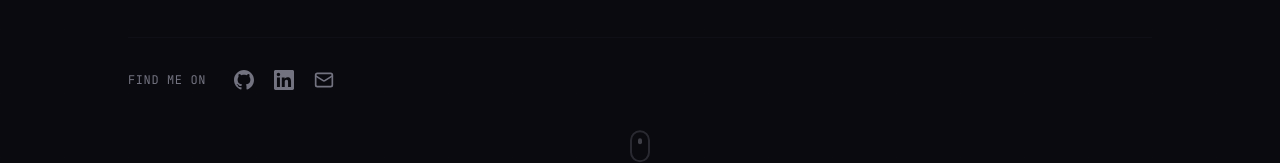
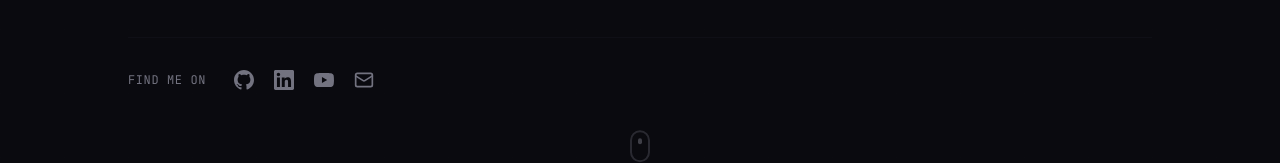
Before and after one commit to gianjericho/gje-portfolio, a Next.js app: page / in a window 1280 px wide. Shown: the part 611-774 px from the top of the page. Built offline with nearby package versions, Linux system fonts and the light colour scheme.

Commit message:
feat: render YouTube channel in hero, footer, and contact social rows

```diff
--- a/components/contact.tsx
+++ b/components/contact.tsx
@@ -4,7 +4,7 @@
 import { DATA } from "@/data/resume";
 import { SectionHeading } from "./section-heading";
 import { Mail, Phone, ArrowUpRight } from "lucide-react";
-import { GithubIcon, LinkedinIcon } from "@/components/icons";
+import { GithubIcon, LinkedinIcon, YoutubeIcon } from "@/components/icons";
 
 export function Contact() {
   return (
@@ -98,6 +98,15 @@
                 <LinkedinIcon className="w-4 h-4" />
                 LinkedIn
               </a>
+              <a
+                href={DATA.youtube}
+                target="_blank"
+                rel="noopener noreferrer"
+                className="inline-flex items-center gap-2 text-sm text-muted-foreground hover:text-primary transition-colors animated-underline"
+              >
+                <YoutubeIcon className="w-4 h-4" />
+                YouTube
+              </a>
             </div>
           </div>
         </motion.div>
--- a/components/footer.tsx
+++ b/components/footer.tsx
@@ -1,6 +1,6 @@
 import { DATA } from "@/data/resume";
 import { Mail } from "lucide-react";
-import { GithubIcon, LinkedinIcon } from "@/components/icons";
+import { GithubIcon, LinkedinIcon, YoutubeIcon } from "@/components/icons";
 
 export function Footer() {
   return (
@@ -43,6 +43,15 @@
             <LinkedinIcon className="w-4 h-4" />
           </a>
           <a
+            href={DATA.youtube}
+            target="_blank"
+            rel="noopener noreferrer"
+            className="text-muted-foreground hover:text-primary transition-colors"
+            aria-label="YouTube"
+          >
+            <YoutubeIcon className="w-4 h-4" />
+          </a>
+          <a
             href={`mailto:${DATA.email}`}
             className="text-muted-foreground hover:text-primary transition-colors"
             aria-label="Email"
--- a/components/hero.tsx
+++ b/components/hero.tsx
@@ -3,7 +3,7 @@
 import { motion } from "framer-motion";
 import { DATA } from "@/data/resume";
 import { ArrowRight, Download, Mail } from "lucide-react";
-import { GithubIcon, LinkedinIcon } from "@/components/icons";
+import { GithubIcon, LinkedinIcon, YoutubeIcon } from "@/components/icons";
 
 const container = {
   hidden: { opacity: 0 },
@@ -131,6 +131,15 @@
             <LinkedinIcon className="w-5 h-5" />
           </a>
           <a
+            href={DATA.youtube}
+            target="_blank"
+            rel="noopener noreferrer"
+            className="text-muted-foreground hover:text-primary transition-colors duration-200"
+            aria-label="YouTube"
+          >
+            <YoutubeIcon className="w-5 h-5" />
+          </a>
+          <a
             href={`mailto:${DATA.email}`}
             className="text-muted-foreground hover:text-primary transition-colors duration-200"
             aria-label="Email"
--- a/components/icons.tsx
+++ b/components/icons.tsx
@@ -24,3 +24,16 @@
     </svg>
   );
 }
+
+export function YoutubeIcon({ className = "w-5 h-5" }: { className?: string }) {
+  return (
+    <svg
+      className={className}
+      viewBox="0 0 24 24"
+      fill="currentColor"
+      xmlns="http://www.w3.org/2000/svg"
+    >
+      <path d="M23.498 6.186a3.016 3.016 0 0 0-2.122-2.136C19.505 3.545 12 3.545 12 3.545s-7.505 0-9.377.505A3.017 3.017 0 0 0 .502 6.186C0 8.07 0 12 0 12s0 3.93.502 5.814a3.016 3.016 0 0 0 2.122 2.136c1.871.505 9.376.505 9.376.505s7.505 0 9.377-.505a3.015 3.015 0 0 0 2.122-2.136C24 15.93 24 12 24 12s0-3.93-.502-5.814zM9.545 15.568V8.432L15.818 12l-6.273 3.568z" />
+    </svg>
+  );
+}
```
